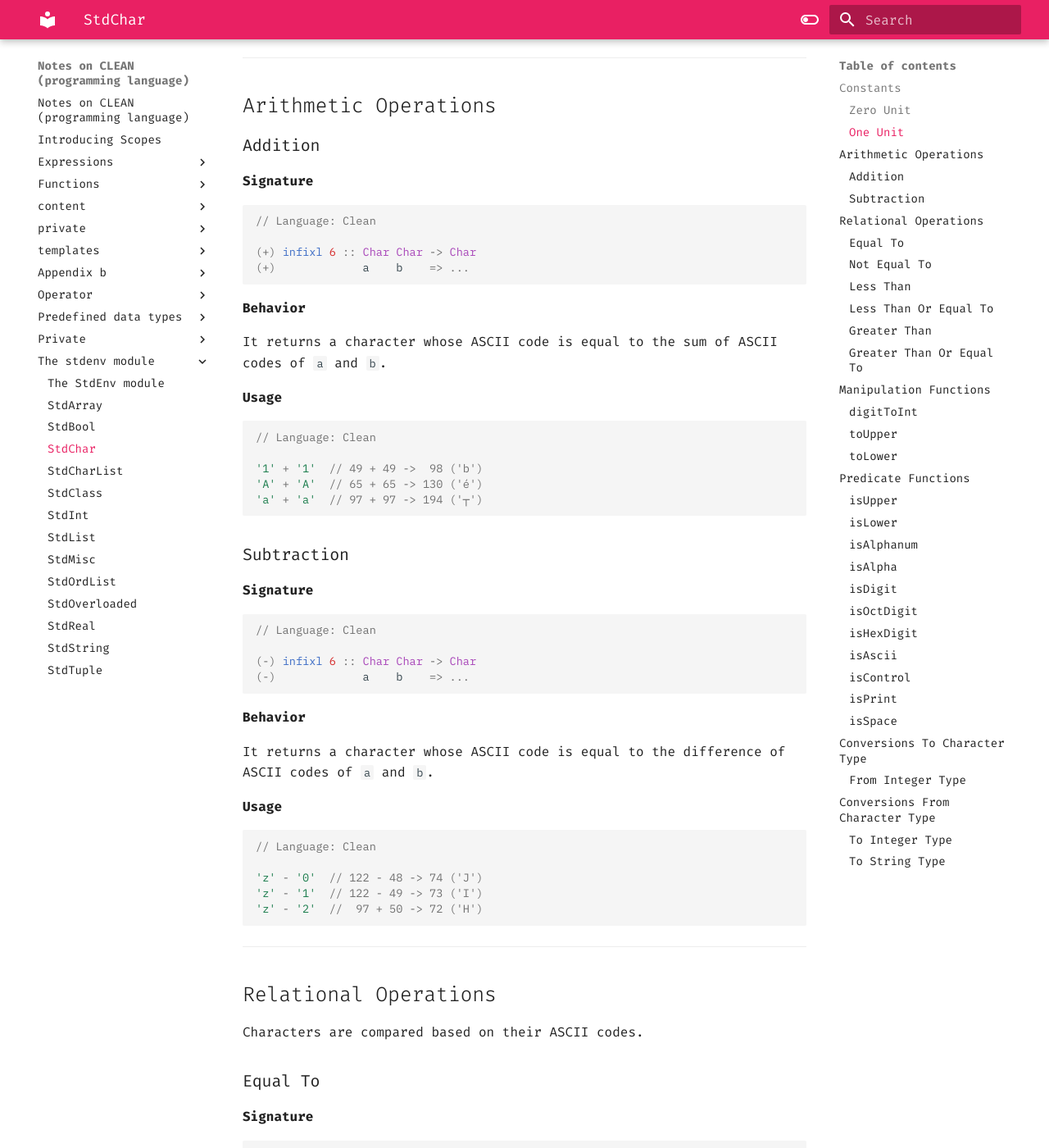
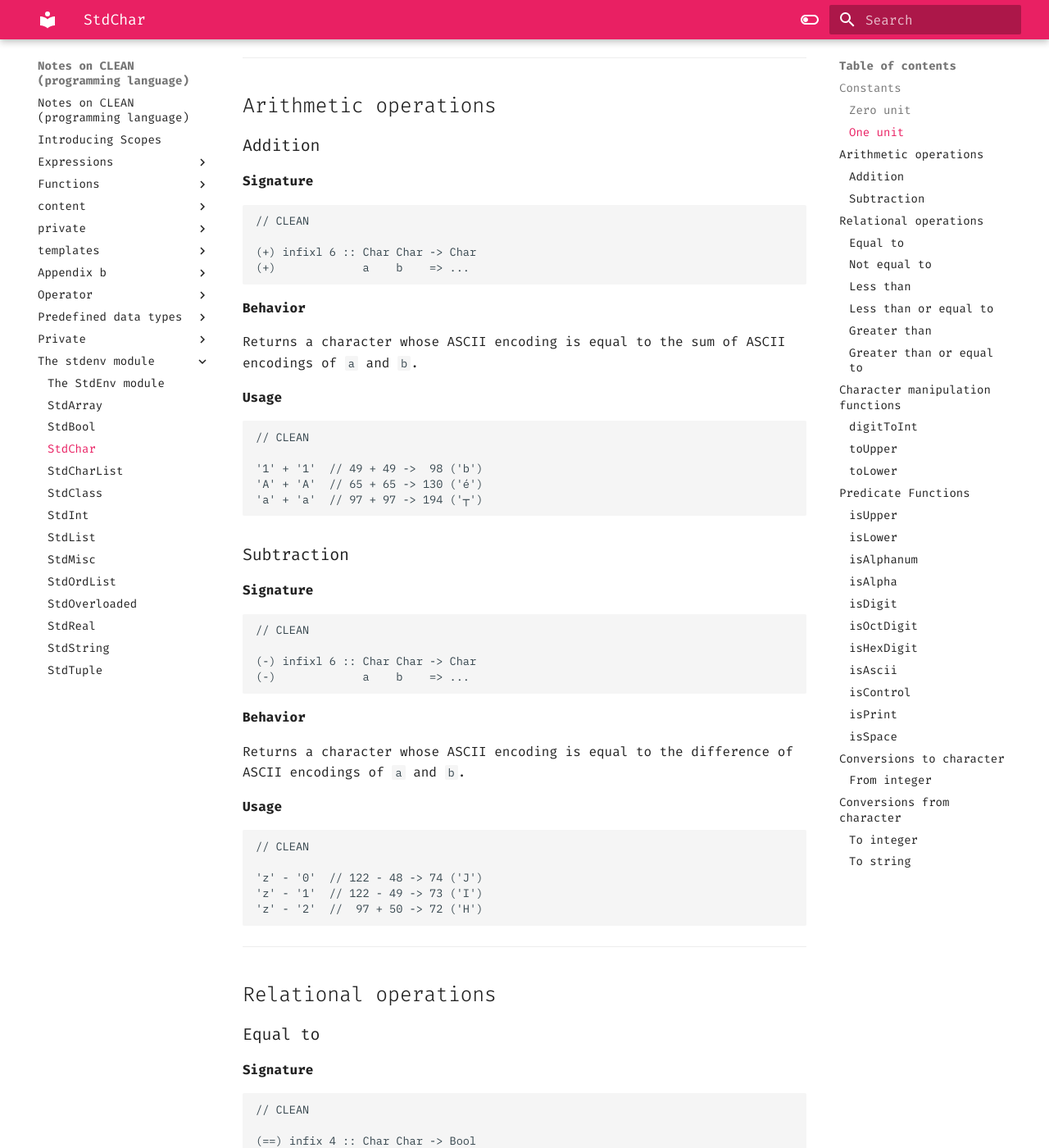
Before and after one commit to Eurydia/notes-on-clean-programming-language, an MkDocs documentation site: the page built from docs/the-stdenv-module/stdchar.md, in a window 1280 px wide and 1400 px high, scrolled down 819 px. Shown: the whole window at 82% size. Built offline with MkDocs 1.6.1 and Material for MkDocs 9.7.7, drawn with Linux system fonts in a browser that asks for light colours; some of the changed text lies outside the part shown.

Commit message:
Update stdchar.md

````diff
--- a/docs/the-stdenv-module/stdchar.md
+++ b/docs/the-stdenv-module/stdchar.md
@@ -4,12 +4,12 @@ Visit [StdChar](https://cloogle.org/src/#base-stdenv/StdChar;icl;line=1) on Cloo
 
 ## Constants
 
-### Zero Unit
+### Zero unit
 
 **Implementation**
 
-```Clean
-// Language: Clean
+```
+// CLEAN
 
 zero ::  Char
 zero :== (toChar 0)
@@ -17,14 +17,14 @@ zero :== (toChar 0)
 
 **Definition**
 
-It represents a character whose ASCII code is 0.
+Represents a character whose ASCII encoding is zero.
 
-### One Unit
+### One unit
 
 **Implementation**
 
-```Clean
-// Language: Clean
+```
+// CLEAN
 
 one ::  Char
 one :== (toChar 1)
@@ -32,18 +32,18 @@ one :== (toChar 1)
 
 **Definition**
 
-It represents a character whose ASCII code is one.
+Represents a character whose ASCII encoding is one.
 
 ---
 
-## Arithmetic Operations
+## Arithmetic operations
 
 ### Addition
 
 **Signature**
 
-```Clean
-// Language: Clean
+```
+// CLEAN
 
 (+) infixl 6 :: Char Char -> Char
 (+)             a    b    => ...
@@ -51,12 +51,12 @@ It represents a character whose ASCII code is one.
 
 **Behavior**
 
-It returns a character whose ASCII code is equal to the sum of ASCII codes of `a` and `b`.
+Returns a character whose ASCII encoding is equal to the sum of ASCII encodings of `a` and `b`.
 
 **Usage**
 
-```Clean
-// Language: Clean
+```
+// CLEAN
 
 '1' + '1'  // 49 + 49 ->  98 ('b')
 'A' + 'A'  // 65 + 65 -> 130 ('é')
@@ -67,8 +67,8 @@ It returns a character whose ASCII code is equal to the sum of ASCII codes of `a
 
 **Signature**
 
-```Clean
-// Language: Clean
+```
+// CLEAN
 
 (-) infixl 6 :: Char Char -> Char
 (-)             a    b    => ...
@@ -76,12 +76,12 @@ It returns a character whose ASCII code is equal to the sum of ASCII codes of `a
 
 **Behavior**
 
-It returns a character whose ASCII code is equal to the difference of ASCII codes of `a` and `b`.
+Returns a character whose ASCII encoding is equal to the difference of ASCII encodings of `a` and `b`.
 
 **Usage**
 
-```Clean
-// Language: Clean
+```
+// CLEAN
 
 'z' - '0'  // 122 - 48 -> 74 ('J')
 'z' - '1'  // 122 - 49 -> 73 ('I')
@@ -90,16 +90,14 @@ It returns a character whose ASCII code is equal to the difference of ASCII code
 
 ---
 
-## Relational Operations
+## Relational operations
 
-Characters are compared based on their ASCII codes.
-
-### Equal To
+### Equal to
 
 **Signature**
 
-```Clean
-// Language: Clean
+```
+// CLEAN
 
 (==) infix 4 :: Char Char -> Bool
 (==)            a    b    => ...
@@ -107,12 +105,12 @@ Characters are compared based on their ASCII codes.
 
 **Behavior**
 
-It returns true if ASCII code of `a` is equal to ASCII code of `b`.
+Returns true if the ASCII encoding of `a` is equal to the ASCII encoding of `b`.
 
 **Usage**
 
-```Clean
-// Language: Clean
+```
+// CLEAN
 
 '1' == 'A'  // False
 'a' == '1'  // False
@@ -120,12 +118,12 @@ It returns true if ASCII code of `a` is equal to ASCII code of `b`.
 '1' == '1'  // True
 ```
 
-### Not Equal To
+### Not equal to
 
 **Signature**
 
-```Clean
-// Language: Clean
+```
+// CLEAN
 
 (<>) infix 4 :: Char Char -> Bool
 (<>)            a    b    => ...
@@ -133,12 +131,12 @@ It returns true if ASCII code of `a` is equal to ASCII code of `b`.
 
 **Behavior**
 
-It returns true if ASCII code of `a` is not equal to ASCII code of `b`.
+Returns true if the ASCII encoding of `a` is not equal to the ASCII encoding of `b`.
 
 **Usage**
 
-```Clean
-// Language: Clean
+```
+// CLEAN
 
 '1' <> 'A'  // True
 'a' <> '1'  // True
@@ -146,12 +144,12 @@ It returns true if ASCII code of `a` is not equal to ASCII code of `b`.
 '1' <> '1'  // False
 ```
 
-### Less Than
+### Less than
 
 **Signature**
 
-```Clean
-// Language: Clean
+```
+// CLEAN
 
 (<) infix 4 :: Char Char -> Bool
 (<)            a    b    => ...
@@ -159,12 +157,12 @@ It returns true if ASCII code of `a` is not equal to ASCII code of `b`.
 
 **Behavior**
 
-It returns true if ASCII code of `a` is strictly less than ASCII code of `b`.
+Returns true if the ASCII encoding of `a` is strictly less than the ASCII encoding of `b`.
 
 **Usage**
 
-```Clean
-// Language: Clean
+```
+// CLEAN
 
 '1' < 'A'  // True
 'a' < '1'  // False
@@ -172,12 +170,12 @@ It returns true if ASCII code of `a` is strictly less than ASCII code of `b`.
 '1' < '1'  // False
 ```
 
-### Less Than Or Equal To
+### Less than or equal to
 
 **Signature**
 
-```Clean
-// Language: Clean
+```
+// CLEAN
 
 (<=) infix 4 :: Char Char -> Bool
 (<=)            a    b    => ...
@@ -185,12 +183,12 @@ It returns true if ASCII code of `a` is strictly less than ASCII code of `b`.
 
 **Behavior**
 
-It returns true if ASCII code of `a` is less than or equal to ASCII code of `b`.
+It returns true if the ASCII encoding of `a` is less than or equal to the ASCII encoding of `b`.
 
 **Usage**
 
-```Clean
-// Language: Clean
+```
+// CLEAN
 
 '1' <= 'A'  // True
 'a' <= '1'  // False
@@ -198,12 +196,12 @@ It returns true if ASCII code of `a` is less than or equal to ASCII code of `b`.
 '1' <= '1'  // True
 ```
 
-### Greater Than
+### Greater than
 
 **Signature**
 
-```Clean
-// Language: Clean
+```
+// CLEAN
 
 (>) infix 4 :: Char Char -> Bool
 (>)            a    b    => ...
@@ -211,12 +209,12 @@ It returns true if ASCII code of `a` is less than or equal to ASCII code of `b`.
 
 **Behavior**
 
-It returns true if ASCII code of `a` is strictly greater than ASCII code of `b`.
+Returns true if the ASCII encoding of `a` is strictly greater than the ASCII encoding of `b`.
 
 **Usage**
 
-```Clean
-// Language: Clean
+```
+// CLEAN
 
 '1' > 'A'  // False
 'a' > '1'  // True
@@ -224,12 +222,12 @@ It returns true if ASCII code of `a` is strictly greater than ASCII code of `b`.
 '1' > '1'  // False
 ```
 
-### Greater Than Or Equal To
+### Greater than or equal to
 
 **Signature**
 
-```Clean
-// Language: Clean
+```
+// CLEAN
 
 (>=) infix 4 :: Char Char -> Bool
 (>=)            a    b    => ...
@@ -237,12 +235,12 @@ It returns true if ASCII code of `a` is strictly greater than ASCII code of `b`.
 
 **Behavior**
 
-It returns true if ASCII code of `a` is greater than or equal to ASCII code of `b`.
+Returns true if the ASCII encoding of `a` is greater than or equal to the ASCII encoding of `b`.
 
 **Usage**
 
-```Clean
-// Language: Clean
+```
+// CLEAN
 
 '1' >= 'A'  // False
 'a' >= '1'  // True
@@ -252,16 +250,14 @@ It returns true if ASCII code of `a` is greater than or equal to ASCII code of `
 
 ---
 
-## Manipulation Functions
-
-They manipulate a character.
+## Character manipulation functions
 
 ### `digitToInt`
 
 **Signature**
 
-```Clean
-// Language: Clean
+```
+// CLEAN
 
 digitToInt :: Char -> Int
 digitToInt    a    => ...
@@ -269,12 +265,12 @@ digitToInt    a    => ...
 
 **Behavior**
 
-It returns ASCII code of `a` offset by `-48`.
+Returns the ASCII encoding of `a` offset by `-48`.
 
 **Usage**
 
-```Clean
-// Language: Clean
+```
+// CLEAN
 
 toUpper '1'  // 49 - 48 ->  1
 toUpper 'a'  // 97 - 48 ->  49
@@ -286,8 +282,8 @@ toUpper '-'  // 45 - 48 -> -3
 
 **Signature**
 
-```Clean
-// Language: Clean
+```
+// CLEAN
 
 toUpper :: Char -> Char
 toUpper    a    => ...
@@ -295,13 +291,14 @@ toUpper    a    => ...
 
 **Behavior**
 
-It returns upper case of `a`.
-If it is not possible to return an upper case of `a`, it returns `a` back as is.
+Returns the upper case of `a`.
+
+If it is not possible to return an upper case of `a`, returns `a` as is.
 
 **Usage**
 
-```Clean
-// Language: Clean
+```
+// CLEAN
 
 toUpper '1'  // '1'
 toUpper 'a'  // 'A'
@@ -313,8 +310,8 @@ toUpper '-'  // '-'
 
 **Signature**
 
-```Clean
-// Language: Clean
+```
+// CLEAN
 
 toLower :: Char -> Char
 toLower    a    => ...
@@ -322,13 +319,13 @@ toLower    a    => ...
 
 **Behavior**
 
-It returns lowercase of `a`.
-If it is not possible to return a lower case of `a`, it returns `a` back as is.
+Returns lower case of `a`.
+If it is not possible to return a lower case of `a`, returns `a` as is.
 
 **Usage**
 
-```Clean
-// Language: Clean
+```
+// CLEAN
 
 toLower '1'  // '1'
 toLower 'a'  // 'a'
@@ -344,8 +341,8 @@ toLower '-'  // '-'
 
 **Signature**
 
-```Clean
-// Language: Clean
+```
+// CLEAN
 
 isUpper :: Char -> Bool
 isUpper    a    => ...
@@ -353,12 +350,12 @@ isUpper    a    => ...
 
 **Behavior**
 
-It returns true if `a` is an upper case character.
+Returns true if `a` is an upper case character.
 
 **Usage**
 
-```Clean
-// Language: Clean
+```
+// CLEAN
 
 isUpper '1'  // False
 isUpper 'a'  // False
@@ -370,8 +367,8 @@ isUpper '-'  // False
 
 **Signature**
 
-```Clean
-// Language: Clean
+```
+// CLEAN
 
 isLower :: Char -> Bool
 isLower    a    => ...
@@ -379,12 +376,12 @@ isLower    a    => ...
 
 **Behavior**
 
-It returns true if `a` is a lowercase character.
+Returns true if `a` is a lower case character.
 
 **Usage**
 
-```Clean
-// Language: Clean
+```
+// CLEAN
 
 isLower '1'  // False
 isLower 'a'  // True
@@ -396,8 +393,8 @@ isLower '-'  // False
 
 **Signature**
 
-```Clean
-// Language: Clean
+```
+// CLEAN
 
 isAlphanum :: Char -> Bool
 isAlphanum    a    => ...
@@ -405,12 +402,12 @@ isAlphanum    a    => ...
 
 **Behavior**
 
-It returns true if `a` is an alphanumeric character.
+Returns true if `a` is an alphanumeric character.
 
 **Usage**
 
-```Clean
-// Language: Clean
+```
+// CLEAN
 
 isAlphanum '1'  // True
 isAlphanum 'a'  // True
@@ -422,8 +419,8 @@ isAlphanum '-'  // False
 
 **Signature**
 
-```Clean
-// Language: Clean
+```
+// CLEAN
 
 isAlpha :: Char -> Bool
 isAlpha    a    => ...
@@ -431,12 +428,12 @@ isAlpha    a    => ...
 
 **Behavior**
 
-It returns true if `a` is an alphabetic character.
+Returns true if `a` is an alphabetic character.
 
 **Usage**
 
-```Clean
-// Language: Clean
+```
+// CLEAN
 
 isAlpha '1'  // False
 isAlpha 'a'  // True
@@ -448,8 +445,8 @@ isAlpha '-'  // False
 
 **Signature**
 
-```Clean
-// Language: Clean
+```
+// CLEAN
 
 isDigit :: Char -> Bool
 isDigit    a    => ...
@@ -457,12 +454,12 @@ isDigit    a    => ...
 
 **Behavior**
 
-It returns true if `a` is a decimal digit.
+Returns true if `a` is a decimal digit.
 
 **Usage**
 
-```Clean
-// Language: Clean
+```
+// CLEAN
 
 isDigit '1'  // True
 isDigit 'a'  // False
@@ -474,8 +471,8 @@ isDigit '-'  // False
 
 **Signature**
 
-```Clean
-// Language: Clean
+```
+// CLEAN
 
 isOctDigit :: Char -> Bool
 isOctDigit    a    => ...
@@ -483,12 +480,12 @@ isOctDigit    a    => ...
 
 **Behavior**
 
-It returns true if `a` is an octal digit.
+Returns true if `a` is an octal digit.
 
 **Usage**
 
-```Clean
-// Language: Clean
+```
+// CLEAN
 
 isOctDigit '1'  // True
 isOctDigit '8'  // False
@@ -501,8 +498,8 @@ isOctDigit '-'  // False
 
 **Signature**
 
-```Clean
-// Language: Clean
+```
+// CLEAN
 
 isHexDigit :: Char -> Bool
 isHexDigit    a    => ...
@@ -510,12 +507,12 @@ isHexDigit    a    => ...
 
 **Behavior**
 
-It returns true if `a` is a hexadecimal digit.
+Returns true if `a` is a hexadecimal digit.
 
 **Usage**
 
-```Clean
-// Language: Clean
+```
+// CLEAN
 
 isHexDigit '1'  // True
 isHexDigit 'G'  // False
@@ -528,8 +525,8 @@ isHexDigit '-'  // False
 
 **Signature**
 
-```Clean
-// Language: Clean
+```
+// CLEAN
 
 isAscii :: Char -> Bool
 isAscii    a    => ...
@@ -537,15 +534,15 @@ isAscii    a    => ...
 
 **Behavior**
 
-It returns true if `a` is a 7-bit ASCII character.
-ASCII code of `a` has to be between 0 and 127 inclusive to return true.
+Returns true if `a` is a 7-bit ASCII character.
 
+The ASCII encoding of `a` has to be between 0 and 127 inclusive.
 See [7-bit ASCII characters](https://en.wikipedia.org/wiki/ASCII) for more information.
 
 **Usage**
 
-```Clean
-// Language: Clean
+```
+// CLEAN
 
 isAscii '1'  // True
 isAscii 'a'  // True
@@ -558,8 +555,8 @@ isAscii 'Ç'  // False
 
 **Signature**
 
-```Clean
-// Language: Clean
+```
+// CLEAN
 
 isControl :: Char -> Bool
 isControl    a    => ...
@@ -567,14 +564,14 @@ isControl    a    => ...
 
 **Behavior**
 
-It returns true if `a` is a control character.
+Returns true if `a` is an ASCII control character.
 
-See [ASCII control characters](https://en.wikipedia.org/wiki/ASCII#Control_characters) for more information.
+See [ASCII control characters](https://en.wikipedia.org/wiki/ASCII#Control_characters) for more information on ASCII control characters.
 
 **Usage**
 
-```Clean
-// Language: Clean
+```
+// CLEAN
 
 isControl '1'   // False
 isControl 'a'   // False
@@ -587,8 +584,8 @@ isControl '\t'  // True
 
 **Signature**
 
-```Clean
-// Language: Clean
+```
+// CLEAN
 
 isControl :: Char -> Bool
 isControl    a    => ...
@@ -596,14 +593,14 @@ isControl    a    => ...
 
 **Behavior**
 
-It returns true if `a` is a printable character.
+Returns true if `a` is an ASCII printable character.
 
-See [ASCII printable character](https://en.wikipedia.org/wiki/ASCII#Printable_characters) for more information.
+See [ASCII printable character](https://en.wikipedia.org/wiki/ASCII#Printable_characters) for more information on ASCII printable characters.
 
 **Usage**
 
-```Clean
-// Language: Clean
+```
+// CLEAN
 
 isPrint '1'  // True
 isPrint 'a'  // True
@@ -616,8 +613,8 @@ isPrint '\t' // False
 
 **Signature**
 
-```Clean
-// Language: Clean
+```
+// CLEAN
 
 isSpace :: Char -> Bool
 isSpace    a    => ...
@@ -625,7 +622,7 @@ isSpace    a    => ...
 
 **Behavior**
 
-It returns true if `a` is a space character.
+Returns true if `a` is a whitespace character.
 
 Space characters include:
 
@@ -640,8 +637,8 @@ Space characters include:
 
 **Usage**
 
-```Clean
-// Language: Clean
+```
+// CLEAN
 
 isSpace '1'   // False
 isSpace 'a'   // False
@@ -652,16 +649,14 @@ isSpace '\t'  // True
 
 ---
 
-## Conversions To Character Type
+## Conversions to character
 
-They explicitly convert other types to character type.
-
-### From Integer Type
+### From integer
 
 **Signature**
 
-```Clean
-// Language: Clean
+```
+// CLEAN
 
 toChar :: Int -> Char
 toChar    a   => ...
@@ -669,12 +664,12 @@ toChar    a   => ...
 
 **Behavior**
 
-It returns a character whose ASCII code is `a`.
+Returns a character whose ASCII encoding is `a`.
 
 **Usage**
 
-```Clean
-// Language: Clean
+```
+// CLEAN
 
 toChar 49  // '1'
 toChar 65  // 'A'
@@ -683,17 +678,17 @@ toChar 97  // 'a'
 
 ---
 
-## Conversions From Character Type
+## Conversions from character
 
-They explicitly convert character type to other types.
+Explicitly convert characters to other types.
 The desired type must be unambiguous.
 
-### To Integer Type
+### To integer
 
 **Signature**
 
-```Clean
-// Language: Clean
+```
+// CLEAN
 
 fromChar :: Char -> Int
 fromChar    a    =>  ...
@@ -701,12 +696,12 @@ fromChar    a    =>  ...
 
 **Behavior**
 
-It returns ASCII code of `a`.
+Returns the ASCII encoding of `a`.
 
 **Usage**
 
-```Clean
-// Language: Clean
+```
+// CLEAN
 
 expr :: Int
 expr =  fromChar '1'  // 49
@@ -714,12 +709,12 @@ expr =  fromChar 'A'  // 65
 expr =  fromChar 'a'  // 97
 ```
 
-### To String Type
+### To string
 
 **Signature**
 
-```Clean
-// Language: Clean
+```
+// CLEAN
 
 fromChar :: Char -> { #Char }
 fromChar    a    => ...
@@ -727,12 +722,12 @@ fromChar    a    => ...
 
 **Behavior**
 
-It returns a one-character string containing `a`.
+Returns a one-character string containing only `a`.
 
 **Usage**
 
-```Clean
-// Language: Clean
+```
+// CLEAN
 
 expr :: { #Char }
 expr =  fromChar '1'  // "1"
````
